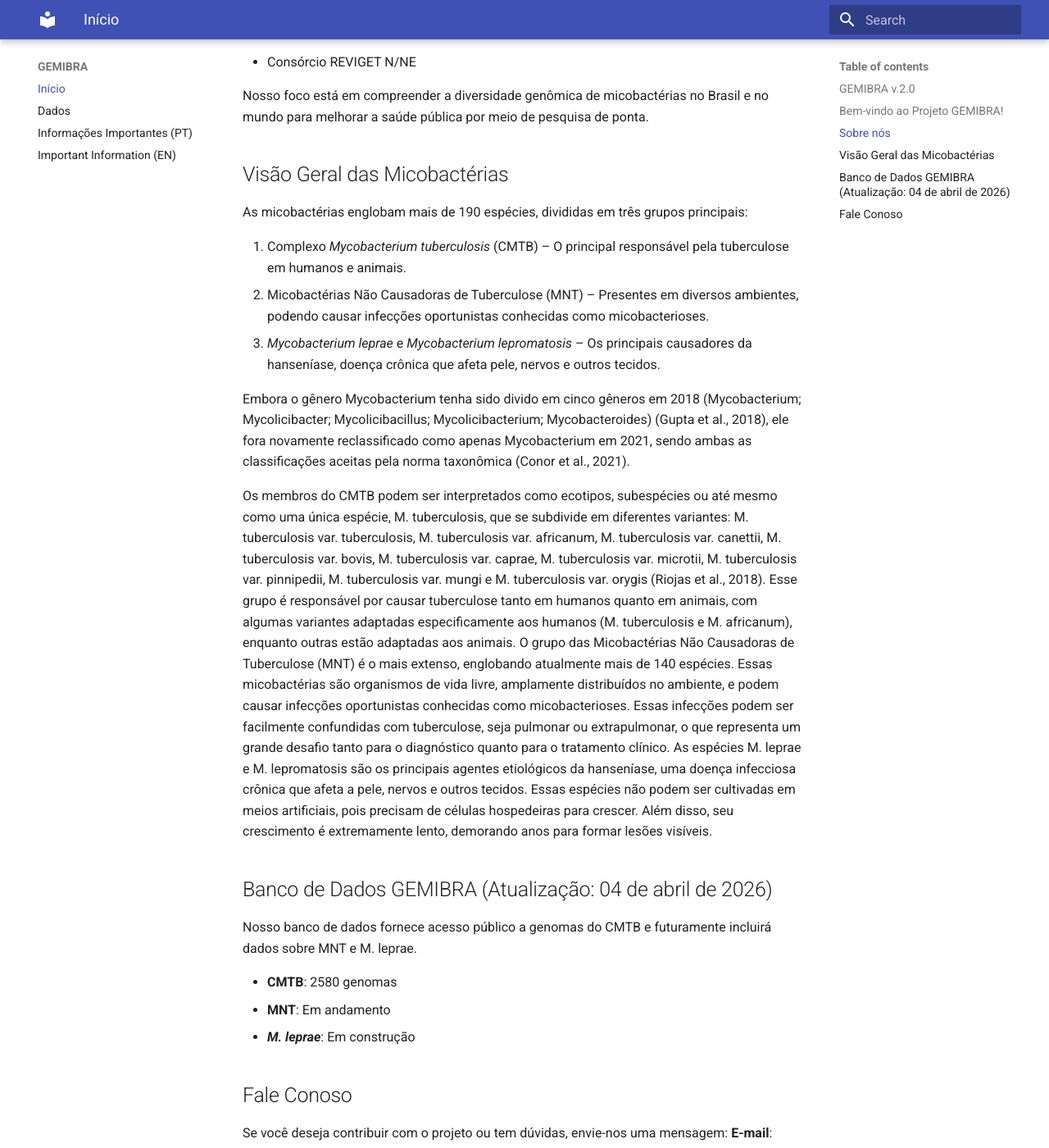
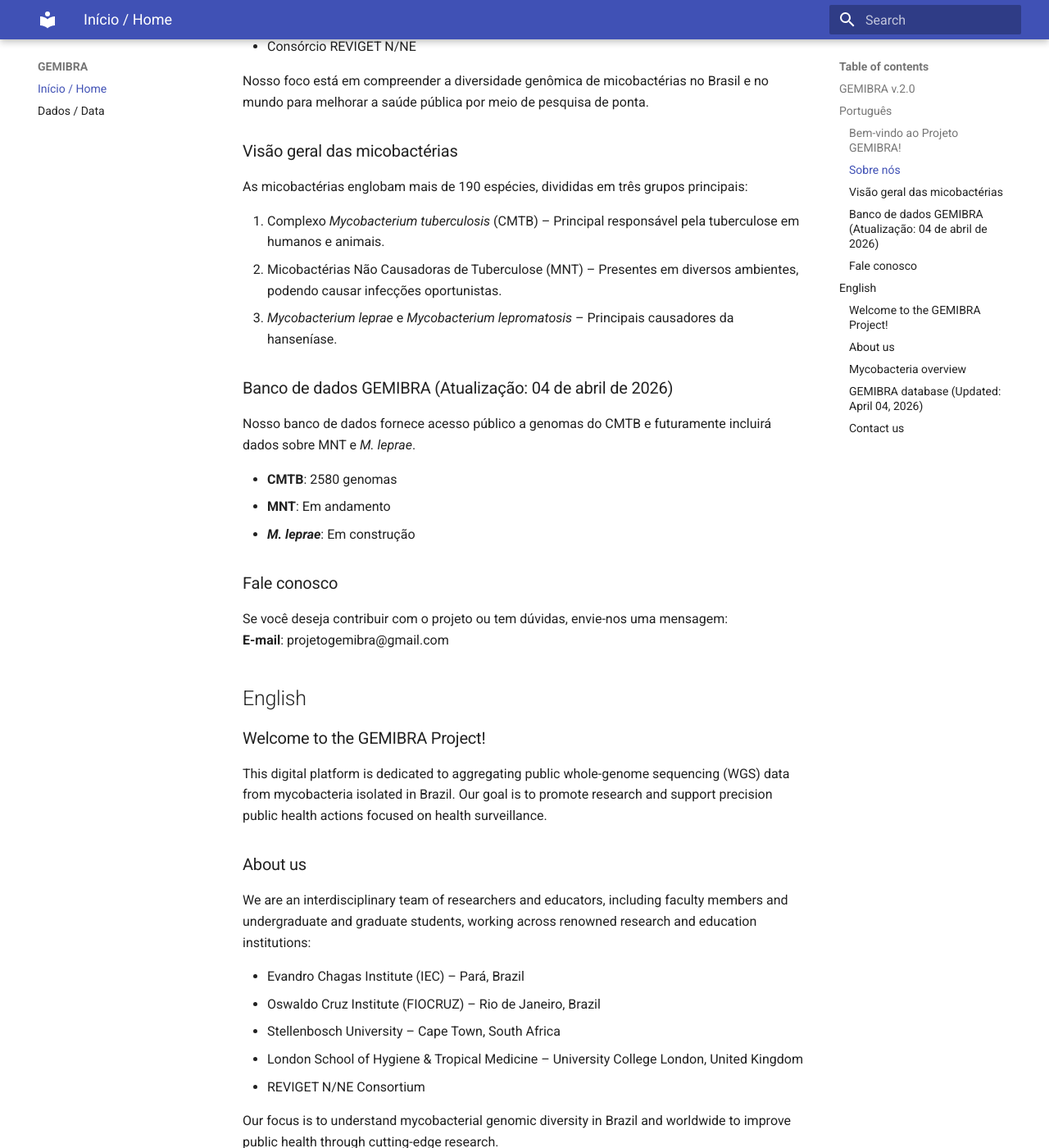
Before and after one commit to GEMIBRA/gemibra-website, an MkDocs documentation site: the page built from docs/index.md, in a window 1280 px wide and 1400 px high, scrolled down 1304 px. Shown: the whole window at 82% size. Built offline with MkDocs 1.6.1 and Material for MkDocs 9.7.7, drawn with Linux system fonts in a browser that asks for light colours; comment, search, counter and statistics services are not loaded; some of the changed text lies outside the part shown.

Commit message:
Remove info pages and add pt-en support to index and data
Co-authored-by: Mxrcon <48180517+Mxrcon@users.noreply.github.com>

```diff
--- a/docs/index.md
+++ b/docs/index.md
@@ -3,10 +3,12 @@
 
 ![](logo.png)
 
-## Bem-vindo ao Projeto GEMIBRA!
-Esta plataforma digital é dedicada à agregação de dados públicos de sequenciamento genômico (Whole-Genome Sequencing - WGS) de micobactérias isoladas no Brasil. Nosso objetivo é promover a pesquisa e apoiar ações de saúde pública de precisão, com foco na vigilância em saúde. Esta iniciativa teve suas origens em 2018, quando uma análise aprofundada da literatura existente, publicada em 2020, apontou a necessidade de uma nova abordagem. Para mais detalhes sobre a pesquisa e o projeto, clique aqui.
+## Português
 
-## Sobre nós
+### Bem-vindo ao Projeto GEMIBRA!
+Esta plataforma digital é dedicada à agregação de dados públicos de sequenciamento genômico (Whole-Genome Sequencing - WGS) de micobactérias isoladas no Brasil. Nosso objetivo é promover a pesquisa e apoiar ações de saúde pública de precisão, com foco na vigilância em saúde.
+
+### Sobre nós
 Somos uma equipe interdisciplinar de pesquisadores e educadores, incluindo professores, estudantes de graduação e pós-graduação, com atuação em instituições renomadas de pesquisa e ensino:
 
 * Instituto Evandro Chagas (IEC) – Pará, Brasil
@@ -17,29 +19,57 @@ Somos uma equipe interdisciplinar de pesquisadores e educadores, incluindo profe
 
 Nosso foco está em compreender a diversidade genômica de micobactérias no Brasil e no mundo para melhorar a saúde pública por meio de pesquisa de ponta.
 
-## Visão Geral das Micobactérias
+### Visão geral das micobactérias
 As micobactérias englobam mais de 190 espécies, divididas em três grupos principais:
 
-1.	Complexo _Mycobacterium tuberculosis_ (CMTB) – O principal responsável pela tuberculose em humanos e animais.
-2.	Micobactérias Não Causadoras de Tuberculose (MNT) – Presentes em diversos ambientes, podendo causar infecções oportunistas conhecidas como micobacterioses.
-3.	_Mycobacterium leprae_ e _Mycobacterium lepromatosis_ – Os principais causadores da hanseníase, doença crônica que afeta pele, nervos e outros tecidos.
+1. Complexo _Mycobacterium tuberculosis_ (CMTB) – Principal responsável pela tuberculose em humanos e animais.
+2. Micobactérias Não Causadoras de Tuberculose (MNT) – Presentes em diversos ambientes, podendo causar infecções oportunistas.
+3. _Mycobacterium leprae_ e _Mycobacterium lepromatosis_ – Principais causadores da hanseníase.
 
-Embora o gênero Mycobacterium tenha sido divido em cinco gêneros em 2018 (Mycobacterium; Mycolicibacter; Mycolicibacillus; Mycolicibacterium; Mycobacteroides) (Gupta et al., 2018), ele fora novamente reclassificado como apenas Mycobacterium em 2021, sendo ambas as classificações aceitas pela norma taxonômica (Conor et al., 2021).
-
-Os membros do CMTB podem ser interpretados como ecotipos, subespécies ou até mesmo como uma única espécie, M. tuberculosis, que se subdivide em diferentes variantes: M. tuberculosis var. tuberculosis, M. tuberculosis var. africanum, M. tuberculosis var. canettii, M. tuberculosis var. bovis, M. tuberculosis var. caprae, M. tuberculosis var. microtii, M. tuberculosis var. pinnipedii, M. tuberculosis var. mungi e M. tuberculosis var. orygis (Riojas et al., 2018). Esse grupo é responsável por causar tuberculose tanto em humanos quanto em animais, com algumas variantes adaptadas especificamente aos humanos (M. tuberculosis e M. africanum), enquanto outras estão adaptadas aos animais.
-O grupo das Micobactérias Não Causadoras de Tuberculose (MNT) é o mais extenso, englobando atualmente mais de 140 espécies. Essas micobactérias são organismos de vida livre, amplamente distribuídos no ambiente, e podem causar infecções oportunistas conhecidas como micobacterioses. Essas infecções podem ser facilmente confundidas com tuberculose, seja pulmonar ou extrapulmonar, o que representa um grande desafio tanto para o diagnóstico quanto para o tratamento clínico.
-As espécies M. leprae e M. lepromatosis são os principais agentes etiológicos da hanseníase, uma doença infecciosa crônica que afeta a pele, nervos e outros tecidos. Essas espécies não podem ser cultivadas em meios artificiais, pois precisam de células hospedeiras para crescer. Além disso, seu crescimento é extremamente lento, demorando anos para formar lesões visíveis.
-
-## Banco de Dados GEMIBRA (Atualização: 04 de abril de 2026)
-Nosso banco de dados fornece acesso público a genomas do CMTB e futuramente incluirá dados sobre MNT e M. leprae.
+### Banco de dados GEMIBRA (Atualização: 04 de abril de 2026)
+Nosso banco de dados fornece acesso público a genomas do CMTB e futuramente incluirá dados sobre MNT e _M. leprae_.
 
 * **CMTB**: 2580 genomas
 * **MNT**: Em andamento
 * ***M. leprae***: Em construção
 
-## Fale Conoso
+### Fale conosco
 Se você deseja contribuir com o projeto ou tem dúvidas, envie-nos uma mensagem:
 **E-mail**: projetogemibra@gmail.com
 
+## English
+
+### Welcome to the GEMIBRA Project!
+This digital platform is dedicated to aggregating public whole-genome sequencing (WGS) data from mycobacteria isolated in Brazil. Our goal is to promote research and support precision public health actions focused on health surveillance.
+
+### About us
+We are an interdisciplinary team of researchers and educators, including faculty members and undergraduate and graduate students, working across renowned research and education institutions:
+
+* Evandro Chagas Institute (IEC) – Pará, Brazil
+* Oswaldo Cruz Institute (FIOCRUZ) – Rio de Janeiro, Brazil
+* Stellenbosch University – Cape Town, South Africa
+* London School of Hygiene & Tropical Medicine – University College London, United Kingdom
+* REVIGET N/NE Consortium
+
+Our focus is to understand mycobacterial genomic diversity in Brazil and worldwide to improve public health through cutting-edge research.
+
+### Mycobacteria overview
+Mycobacteria include more than 190 species, divided into three main groups:
+
+1. _Mycobacterium tuberculosis_ Complex (MTBC) – Main cause of tuberculosis in humans and animals.
+2. Non-Tuberculous Mycobacteria (NTM) – Found in diverse environments and may cause opportunistic infections.
+3. _Mycobacterium leprae_ and _Mycobacterium lepromatosis_ – Main causative agents of leprosy.
+
+### GEMIBRA database (Updated: April 04, 2026)
+Our database provides public access to MTBC genomes and will later include NTM and _M. leprae_ data.
+
+* **MTBC**: 2580 genomes
+* **NTM**: In progress
+* ***M. leprae***: Under construction
+
+### Contact us
+If you would like to contribute to the project or have any questions, send us a message:
+**Email**: projetogemibra@gmail.com
+
 <script async defer src="https://scripts.simpleanalyticscdn.com/latest.js"></script>
 <noscript><img src="https://queue.simpleanalyticscdn.com/noscript.gif" alt="" referrerpolicy="no-referrer-when-downgrade" /></noscript>
--- a/mkdocs.yml
+++ b/mkdocs.yml
@@ -6,10 +6,8 @@ plugins:
     # - table-reader
 
 nav:
-  - Início: index.md
-  - Dados: data.md
-  - Informações Importantes (PT): informacoes-importantes-pt.md
-  - Important Information (EN): important-information-en.md
+  - Início / Home: index.md
+  - Dados / Data: data.md
 
 theme:
   name: material
```
Also changed, not shown: docs/data.md (+4 -1 lines), docs/important-information-en.md (deleted, +0 -20 lines), docs/informacoes-importantes-pt.md (deleted, +0 -20 lines).
